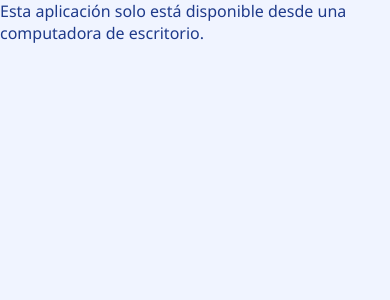
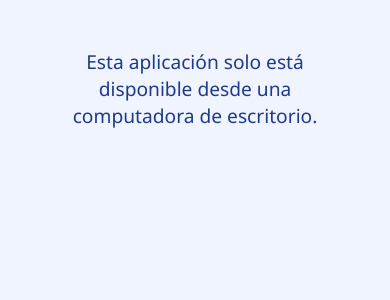
Before and after one commit to FerBovero/TP-Prototipo, a React (Vite) app in the folder frontend/: page / in a window 390 px wide. Shown: the top 300 px of the page. Built offline with nearby package versions, Linux system fonts and the light colour scheme.

Commit message:
App changes

```diff
--- a/frontend/src/App.jsx
+++ b/frontend/src/App.jsx
@@ -1,5 +1,5 @@
 // src/App.jsx
-import { useEffect, useState } from "react";
+import { useState, useEffect } from "react";
 import { Routes, Route } from "react-router-dom";
 
 import Navbar from "./components/Navbar";
@@ -18,27 +18,29 @@ function App() {
   const [esMovil, setEsMovil] = useState(false);
 
   useEffect(() => {
-    const verificarDispositivo = () => {
-      const anchoPantalla = window.innerWidth;
-      setEsMovil(anchoPantalla < 768); // Lo podés ajustar si querés
-    };
-
-    verificarDispositivo();
-
-    window.addEventListener("resize", verificarDispositivo);
-    return () => window.removeEventListener("resize", verificarDispositivo);
+    const anchoPantalla = window.innerWidth;
+    const esUserAgenteMovil = /Mobi|Android|iPhone|iPad|iPod/i.test(navigator.userAgent);
+    if (anchoPantalla < 768 || esUserAgenteMovil) {
+      setEsMovil(true);
+    }
   }, []);
 
   if (esMovil) {
     return (
-      <div className="mobile-warning">
+      <div
+        style={{
+          textAlign: "center",
+          padding: "3rem",
+          fontSize: "1.2rem"
+        }}
+      >
         Esta aplicación solo está disponible desde una computadora de escritorio.
       </div>
     );
   }
 
   return (
-    <div className="app-content">
+    <>
       {!autenticado ? (
         <Login onLoginSuccess={() => setAutenticado(true)} />
       ) : (
@@ -58,7 +60,7 @@ function App() {
           </PasantiaProvider>
         </>
       )}
-    </div>
+    </>
   );
 }
 
```
